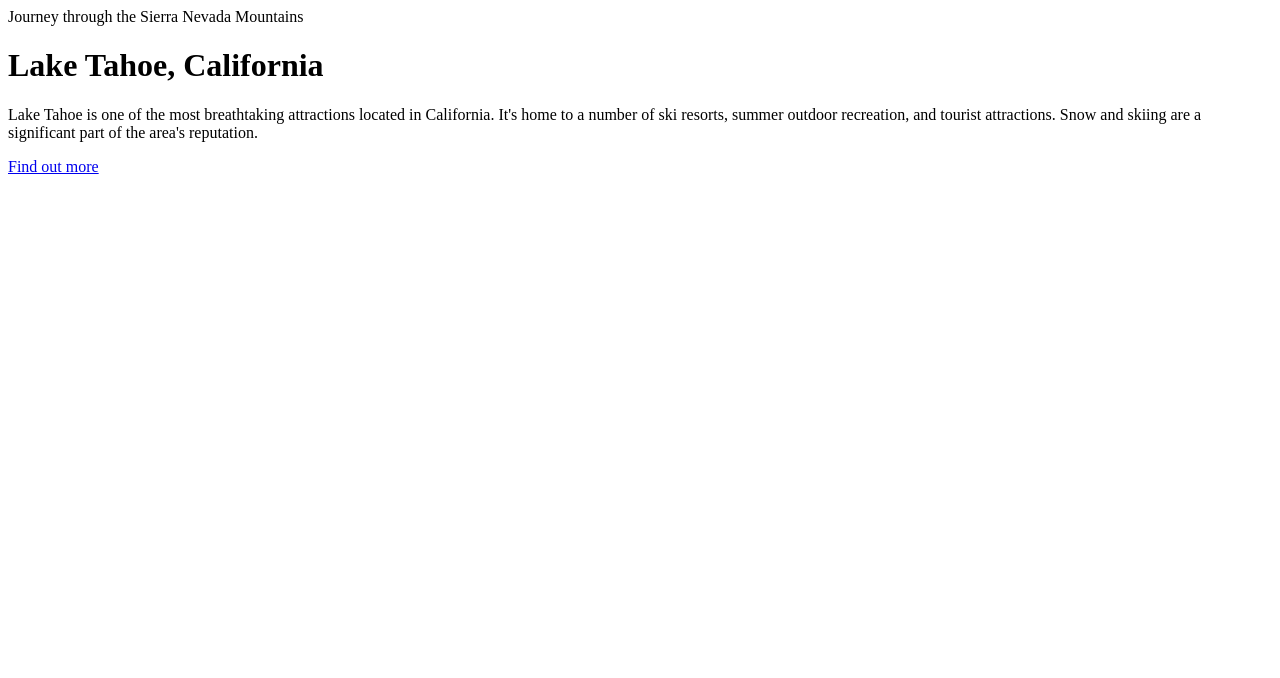
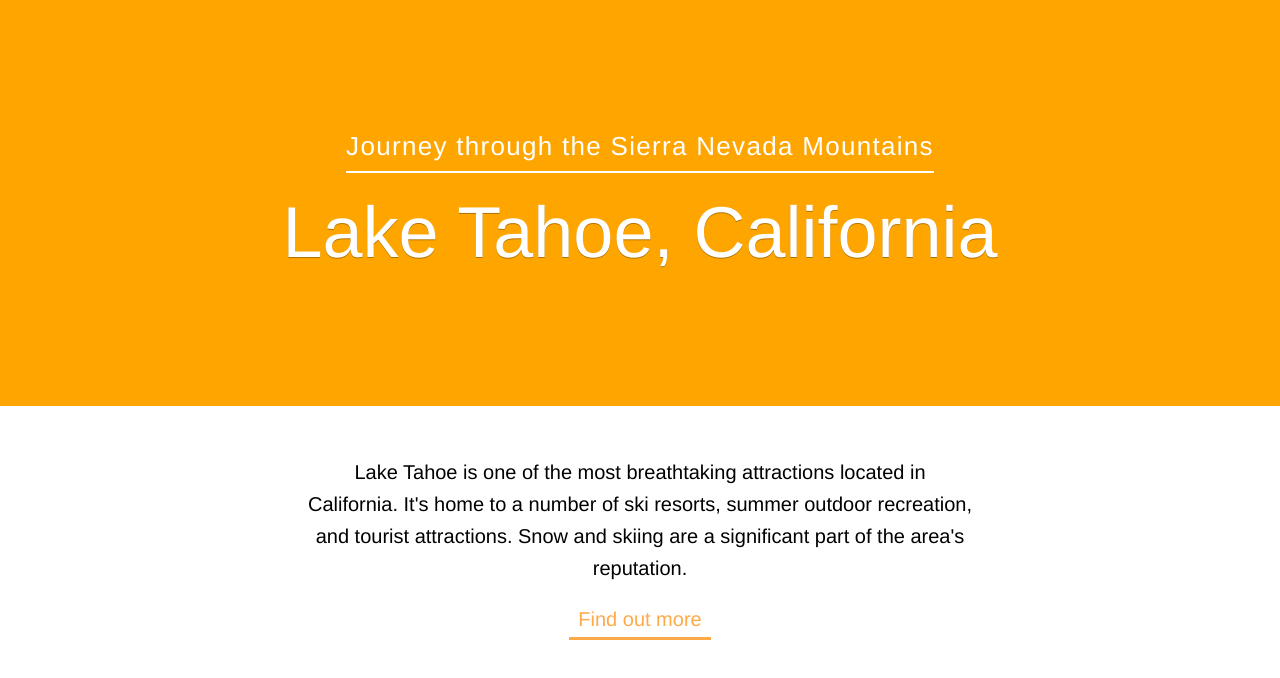
Before and after one commit to rpliszka1987/projectCSS, a plain HTML site: page index.html in a window 1280 px wide. Drawn offline with Linux system fonts and the light colour scheme.

Commit message:
Added CSS stylesheet

```diff
--- /dev/null
+++ b/css/style.css
@@ -0,0 +1,18 @@
+@import "import-styles.css";
+
+body {
+	text-align: center;
+}
+
+h1 {
+	font-size: 72px;
+	color: white;
+}
+
+header {
+	background-color: orange;
+}
+
+p {
+	font-size: 20px;
+}
--- a/index.html
+++ b/index.html
@@ -2,6 +2,8 @@
 <html>
   <head>
     <title>Lake Tahoe</title>
+    <link rel="stylesheet" type="text/css" href="css/style.css">
+
   </head>
   <body>
     <header>
```
